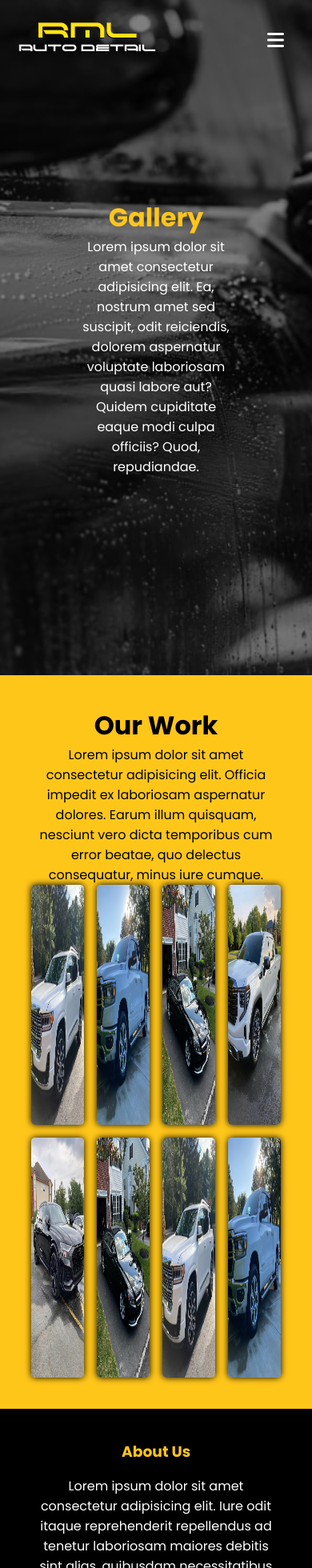
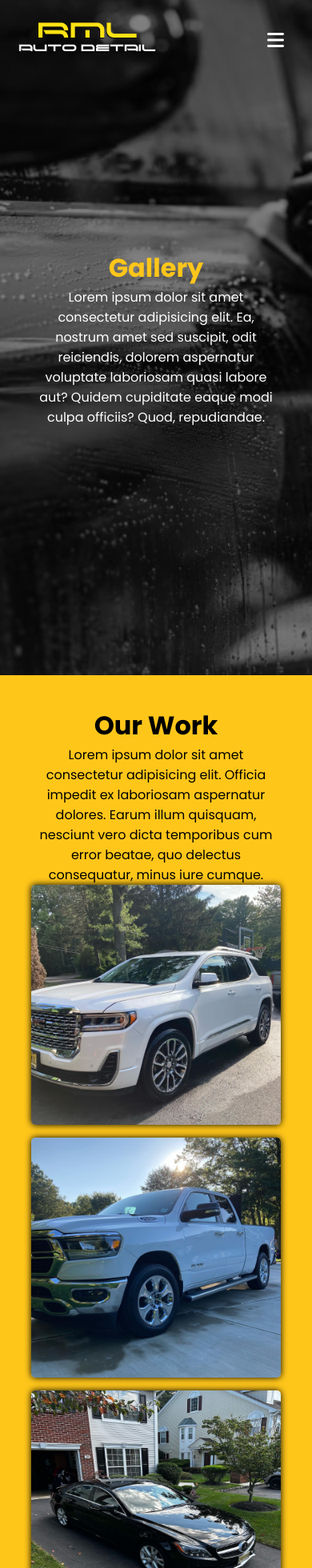
Before and after one commit to jjobrien15/rmlautodetailing, a React (Vite) app in the folder client/: page /Gallery in a window 390 px wide. Shown: the top 1960 px of the page at 80% size. Built offline with nearby package versions, Linux system fonts and the light colour scheme.

Commit message:
Finished initial responsiveness

```diff
--- a/client/src/pages/about.jsx
+++ b/client/src/pages/about.jsx
@@ -22,7 +22,7 @@ const about = () => {
   return (
     <div>
       <Navbar />
-      <div className="banner">
+      <div className="banner container">
         <div className="aboutContent">
           <h1>Meet the team</h1>
           <p>Lorem ipsum dolor sit amet consectetur, adipisicing elit. Omnis harum, nobis dolores ex accusamus dolor? Eligendi ab dignissimos quam voluptas sint sapiente aliquam in, nemo adipisci quos odio doloribus accusamus?</p>
--- a/client/src/pages/gallery.jsx
+++ b/client/src/pages/gallery.jsx
@@ -7,7 +7,7 @@ const gallery = () => {
   return (
     <div>
       <Navbar />
-      <div className="banner galleryBanner">
+      <div className="banner galleryBanner container">
         <div className="galleryBannerContent">
           <h1>Gallery</h1>
           <p>Lorem ipsum dolor sit amet consectetur adipisicing elit. Ea, nostrum amet sed suscipit, odit reiciendis, dolorem aspernatur voluptate laboriosam quasi labore aut? Quidem cupiditate eaque modi culpa officiis? Quod, repudiandae.</p>
--- a/client/src/stylesheets/about.scss
+++ b/client/src/stylesheets/about.scss
@@ -3,7 +3,6 @@
 
 .aboutContent{
     margin: 0 auto;
-    width: 50%;
     text-align: center;
 }
 .profiles{
@@ -21,3 +20,13 @@
        }
     }
 }
+
+@media screen and (max-width: var.$responsive-width){
+    .profiles{
+        display: flex;
+        flex-direction: column;
+        .profile{
+            width: auto;
+        }
+    }
+}
--- a/client/src/stylesheets/gallery.scss
+++ b/client/src/stylesheets/gallery.scss
@@ -4,7 +4,6 @@
     justify-content: center;
     flex-direction: column;
     .galleryBannerContent{
-        width: 50%;
         text-align: center;
     }
 }
@@ -34,3 +33,22 @@
 
     }
 }
+
+@media screen and (max-width: var.$responsive-width){
+    .imageGallerySection{
+        .imageGallery{
+            display: flex;
+            flex-direction: column;
+            flex-flow: wrap;
+            .imageContainer{
+                width: 49%;
+            }
+        }
+    }
+}
+
+@media screen and (max-width: 700px){
+    .imageGallerySection .imageGallery .imageContainer{
+        width: 100%;
+    }
+}
--- a/client/src/stylesheets/services.scss
+++ b/client/src/stylesheets/services.scss
@@ -70,7 +70,6 @@
         .serviceDescription{
             color: var.$white;
             background-color: var.$darkGray;
-            height: 100px;
             overflow: hidden;
         }
         .hideServiceDescription{
@@ -80,7 +79,7 @@
             transition: all 0.3s ease;
         }
         .showServiceDescription{
-            height: 100px;
+            height: 100%;
             transition: all 0.3s ease;
         }
         .servicePrice{
```
